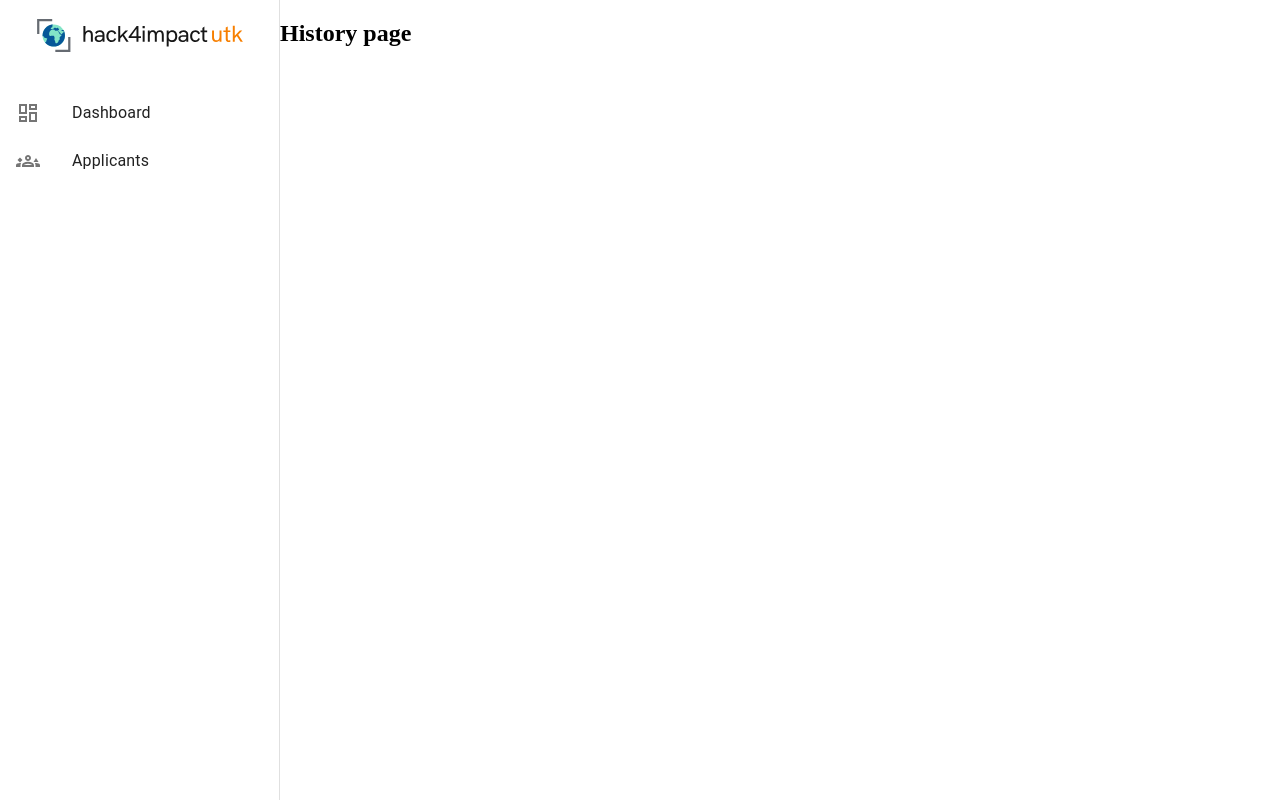
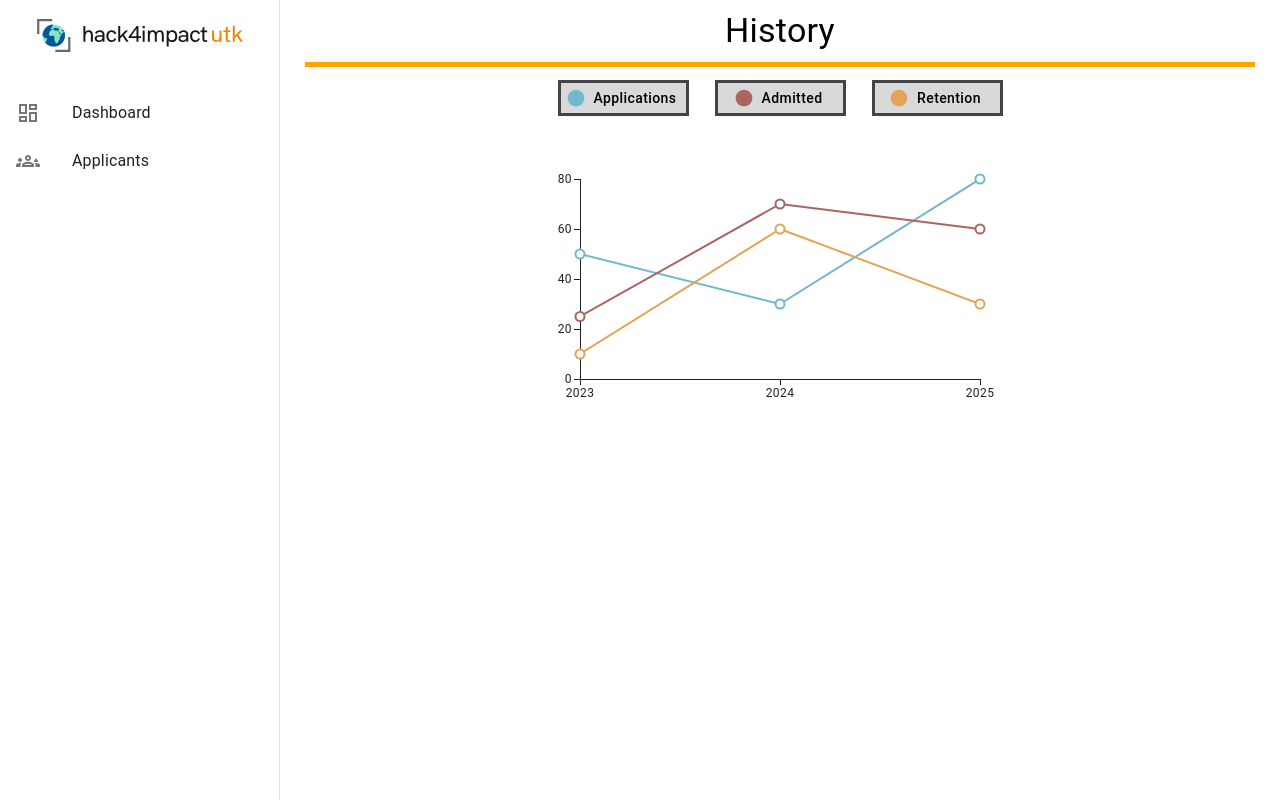
Before and after one commit to hack4impact-utk/internal-applications, a Next.js app in the folder apps/applicant-tracking/: page /applicants/history in a window 1280 px wide. Built offline with nearby package versions, Linux system fonts and the light colour scheme.

Commit message:
Added graph component to styled history page

```diff
--- a/apps/applicant-tracking/package.json
+++ b/apps/applicant-tracking/package.json
@@ -10,6 +10,7 @@
     "test": "jest"
   },
   "dependencies": {
+    "@mui/x-charts": "7.28.0",
     "@emotion/react": "^11.13.3",
     "@emotion/styled": "^11.13.0",
     "@hack4impact-utk/internal-models": "file:../../packages/internal-models",
--- a/apps/applicant-tracking/src/app/applicants/history/page.tsx
+++ b/apps/applicant-tracking/src/app/applicants/history/page.tsx
@@ -1,3 +1,69 @@
+'use client';
+import Typography from '@mui/material/Typography';
+import { LineChart } from '@mui/x-charts/LineChart';
+import Button from '@mui/material/Button'
+import Box from '@mui/material/Box';
+import { Circle } from '@mui/icons-material';
+
+const data = [{date: '2023', ap: 50, ac: 25, ret: 10}, {date: '2024', ap: 30, ac: 70, ret: 60}, {date: '2025', ap: 80, ac: 60, ret: 30}];
+const graphKeys = {
+'&:hover': {
+  backgroundColor: '#999999',
+  color: 'black',
+},
+borderRadius: '0px',
+width: '125px',
+bgcolor: '#d9d9d9',
+outline: 'solid',
+outlineColor: '#444444',
+color: 'black',
+height: '30px',
+textTransform: 'none',
+m: 2
+}
+
 export default function HistoryPage() {
-    return <h1>History page</h1>
+    return (
+    <>
+    <Typography variant='h4' align='center' style={{padding: '10px'}}>History</Typography>
+    <Box sx={{ width: '95%', height: 5, bgcolor: 'orange', margin: 'auto'}} />
+
+    <div style={{display: 'flex', justifyContent: 'center', alignItems: 'center'}}>
+      <Button variant='contained' startIcon={<Circle style={{fill: '#72b8cc'}}/>} sx={graphKeys}>Applications</Button>
+      <Button variant='contained' startIcon={<Circle style={{fill: '#ab6563'}}/>} sx={graphKeys}>Admitted</Button>
+      <Button variant='contained' startIcon={<Circle style={{fill: '#e3a457'}}/>} sx={graphKeys}>Retention</Button>
+    </div>
+    <div style={{display: 'flex', justifyContent: 'center', alignItems: 'center'}}>
+    <LineChart
+      xAxis={[{
+        dataKey: 'date',
+        scaleType: 'point',
+      }]}
+      yAxis={[{
+        min: 0,
+      }]}
+      series={[
+        {
+          curve: "linear",
+          dataKey:"ap",
+          color:"#72b8cc",
+        },
+        {
+          curve: "linear",
+          dataKey:"ac",
+          color:"#ab6563",
+        },
+        {
+          curve: "linear",
+          dataKey:"ret",
+          color:"#e3a457",
+        },
+      ]}
+      dataset={data}
+      width={500}
+      height={300}
+    />
+    </div>
+    </>
+  )
   }
```
